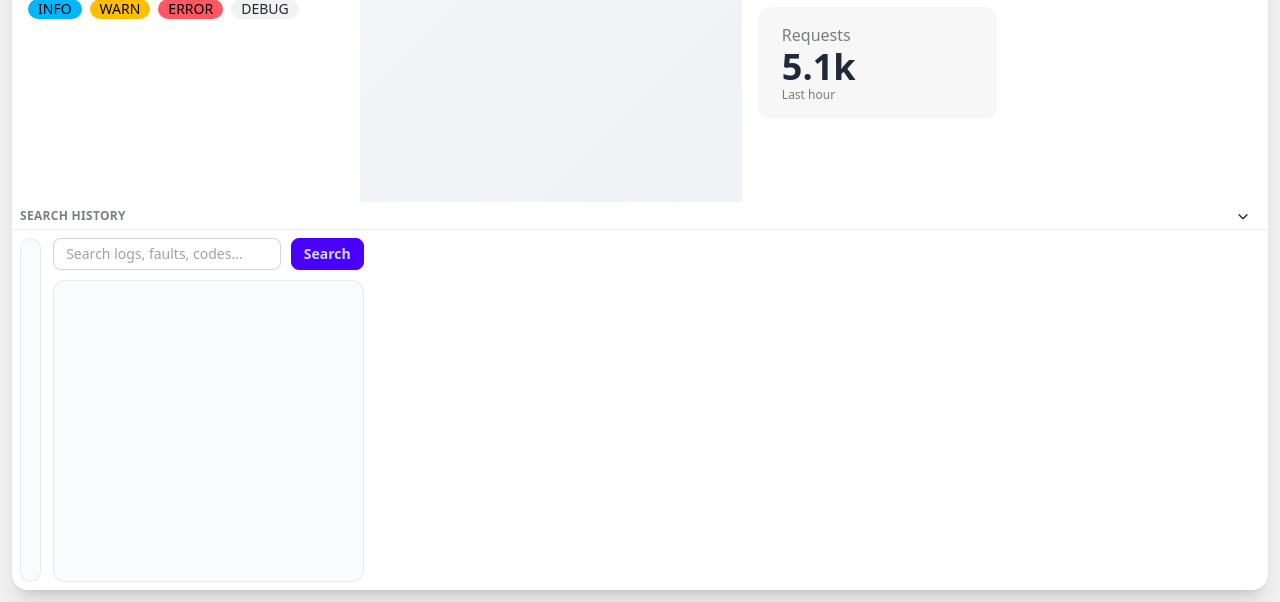
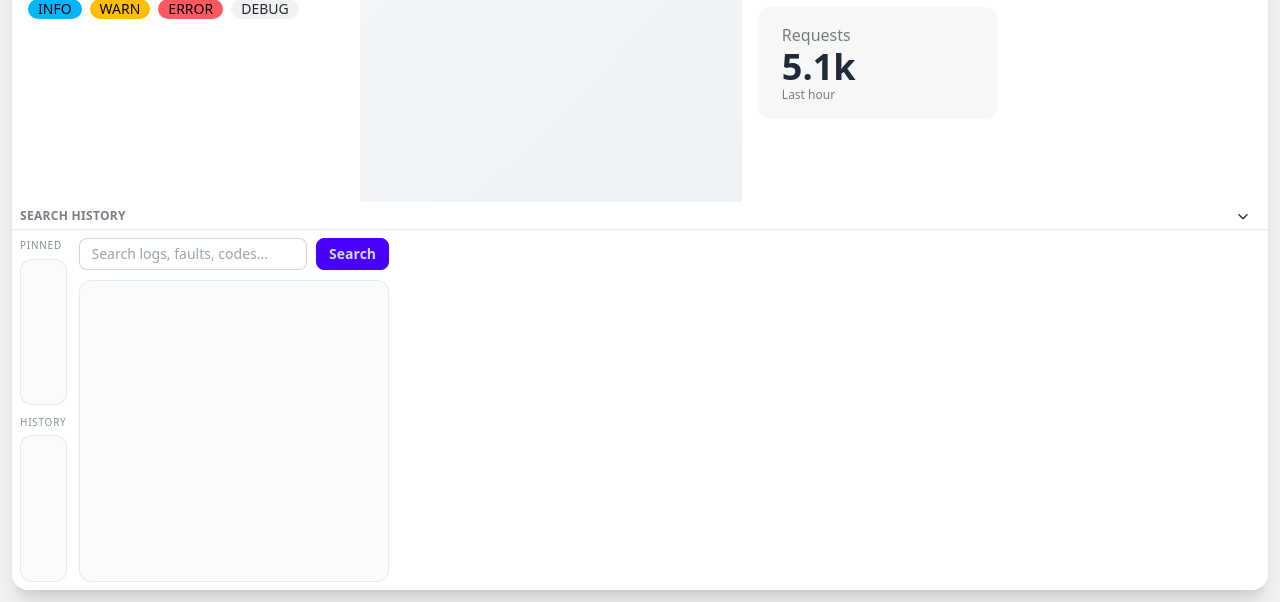
Before and after one commit to fillet54/log-viewer, a Flask app: template templates/index.html in a window 1280 px wide. Shown: the part 198-800 px from the top of the page. Run offline with Flask 3, Linux system fonts and the light colour scheme; the template is opened without the code that fills it, so the values that code supplies are empty; some libraries are stand-ins or nearby versions.

Commit message:
Add pinned history

```diff
--- a/static/app.js
+++ b/static/app.js
@@ -4,6 +4,8 @@ const STORAGE_KEYS = {
   bottomCollapsed: "loglayout.split.bottom.collapsed",
   search: "loglayout.split.search",
   rootExpanded: "loglayout.split.root.expanded",
+  searchHistory: "loglayout.search.history",
+  searchPinned: "loglayout.search.pinned",
 };
 
 const loadSizes = (key, fallback) => {
@@ -291,43 +293,111 @@ const initLogList = (logData) => {
 };
 
 const initSearchPane = (logData, logController) => {
+  const pinnedList = document.getElementById("search-pinned");
   const historyList = document.getElementById("search-history");
   const resultsList = document.getElementById("search-results");
   const queryInput = document.getElementById("search-query");
   const runButton = document.getElementById("run-search");
 
-  if (!historyList || !resultsList || !queryInput || !runButton || !logData) return;
+  if (!pinnedList || !historyList || !resultsList || !queryInput || !runButton || !logData) return;
   const events = Array.isArray(logData.events) ? logData.events : [];
 
-  const renderHistory = (items) => {
-    historyList.innerHTML = "";
+  const pinIcon = `
+    <svg viewBox="0 0 24 24" fill="none" stroke="currentColor" stroke-width="1.7">
+      <path stroke-linecap="round" stroke-linejoin="round" d="M9 3h6l-1 6 3 3-1.5 1.5L12 10l-3.5 3.5L7 12l3-3-1-6Z" />
+      <path stroke-linecap="round" stroke-linejoin="round" d="M12 10v9" />
+    </svg>
+  `;
+
+  const renderList = (items, container, isPinned) => {
+    container.innerHTML = "";
     const fragment = document.createDocumentFragment();
     items.forEach((item) => {
       const row = document.createElement("div");
-      row.className = "search-item";
+      row.className = "search-item search-history-item";
       row.innerHTML = `
         <span class="search-level">${item.level}</span>
         <span>${item.label}</span>
         <span class="search-time">${item.count}</span>
+        <button class="pin-button ${isPinned ? "is-pinned" : ""}" title="${isPinned ? "Unpin" : "Pin"}">
+          ${pinIcon}
+        </button>
       `;
+      row.querySelector(".pin-button").addEventListener("click", (event) => {
+        event.stopPropagation();
+        togglePin(item.query);
+      });
       row.addEventListener("click", () => {
         queryInput.value = item.query;
         runSearch();
       });
       fragment.appendChild(row);
     });
-    historyList.appendChild(fragment);
+    container.appendChild(fragment);
   };
 
-  const history = [];
+  const loadStored = (key, fallback) => {
+    try {
+      const raw = localStorage.getItem(key);
+      if (!raw) return fallback;
+      const parsed = JSON.parse(raw);
+      return Array.isArray(parsed) ? parsed : fallback;
+    } catch (err) {
+      return fallback;
+    }
+  };
+
+  const history = loadStored(STORAGE_KEYS.searchHistory, []);
+  const pinned = loadStored(STORAGE_KEYS.searchPinned, []);
+
+  const persist = () => {
+    localStorage.setItem(STORAGE_KEYS.searchHistory, JSON.stringify(history));
+    localStorage.setItem(STORAGE_KEYS.searchPinned, JSON.stringify(pinned));
+  };
+
+  const isPinned = (query) => pinned.some((item) => item.query === query);
+
+  const togglePin = (query) => {
+    const index = pinned.findIndex((item) => item.query === query);
+    if (index >= 0) {
+      pinned.splice(index, 1);
+    } else {
+      const item = history.find((entry) => entry.query === query) || {
+        query,
+        count: 0,
+        level: "search",
+        label: query || "(all events)",
+      };
+      pinned.unshift(item);
+    }
+    persist();
+    renderPinned();
+  };
+
+  const renderPinned = () => {
+    renderList(pinned.slice(0, 24), pinnedList, true);
+  };
+
+  const renderHistory = () => {
+    renderList(history.slice(0, 50), historyList, false);
+  };
+
   const addHistory = (query, count, level) => {
-    history.unshift({
+    if (query === "" && !count) return;
+    const existingIndex = history.findIndex((item) => item.query === query);
+    const item = {
       query,
       count,
       level: level || "search",
       label: query || "(all events)",
-    });
-    renderHistory(history.slice(0, 12));
+    };
+    if (existingIndex >= 0) {
+      history.splice(existingIndex, 1);
+    }
+    history.unshift(item);
+    history.splice(50);
+    persist();
+    renderHistory();
   };
 
   const renderResults = (items) => {
@@ -335,7 +405,7 @@ const initSearchPane = (logData, logController) => {
     const fragment = document.createDocumentFragment();
     items.forEach((event) => {
       const row = document.createElement("div");
-      row.className = "search-item";
+      row.className = "search-item search-result";
       row.innerHTML = `
         <span class="search-level">${event.level}</span>
         <span>${event.name} — ${event.description}</span>
@@ -365,7 +435,8 @@ const initSearchPane = (logData, logController) => {
     if (event.key === "Enter") runSearch();
   });
 
-  renderHistory([]);
+  renderPinned();
+  renderHistory();
   renderResults(events.slice(0, 40));
 };
 
--- a/static/styles.css
+++ b/static/styles.css
@@ -207,6 +207,21 @@
   min-height: 0;
 }
 
+.search-section {
+  display: flex;
+  flex-direction: column;
+  gap: 0.35rem;
+  min-height: 0;
+  flex: 1 1 50%;
+}
+
+.search-section-title {
+  text-transform: uppercase;
+  letter-spacing: 0.08em;
+  font-size: 0.62rem;
+  color: rgba(100, 116, 139, 0.8);
+}
+
 .search-title {
   text-transform: uppercase;
   letter-spacing: 0.08em;
@@ -228,11 +243,15 @@
   border: 1px solid rgba(148, 163, 184, 0.2);
 }
 
+.search-list-compact {
+  padding: 0.35rem;
+}
+
 .search-item {
   padding: 0.3rem 0.45rem;
   border-radius: 0.5rem;
   display: grid;
-  grid-template-columns: 70px 1fr 80px;
+  grid-template-columns: 70px 1fr 60px 20px;
   gap: 0.35rem;
   align-items: center;
   cursor: pointer;
--- a/templates/index.html
+++ b/templates/index.html
@@ -111,7 +111,14 @@
           <div class="pane-body search-pane">
             <div id="search-split" class="search-split">
               <aside id="search-history-pane" class="search-history">
-                <div id="search-history" class="search-list"></div>
+                <div class="search-section">
+                  <div class="search-section-title">Pinned</div>
+                  <div id="search-pinned" class="search-list search-list-compact"></div>
+                </div>
+                <div class="search-section">
+                  <div class="search-section-title">History</div>
+                  <div id="search-history" class="search-list search-list-compact"></div>
+                </div>
               </aside>
               <section id="search-results-pane" class="search-results">
                 <div class="search-controls">
```
Also changed, not shown: other parts of static/styles.css (+45 -0 lines).
